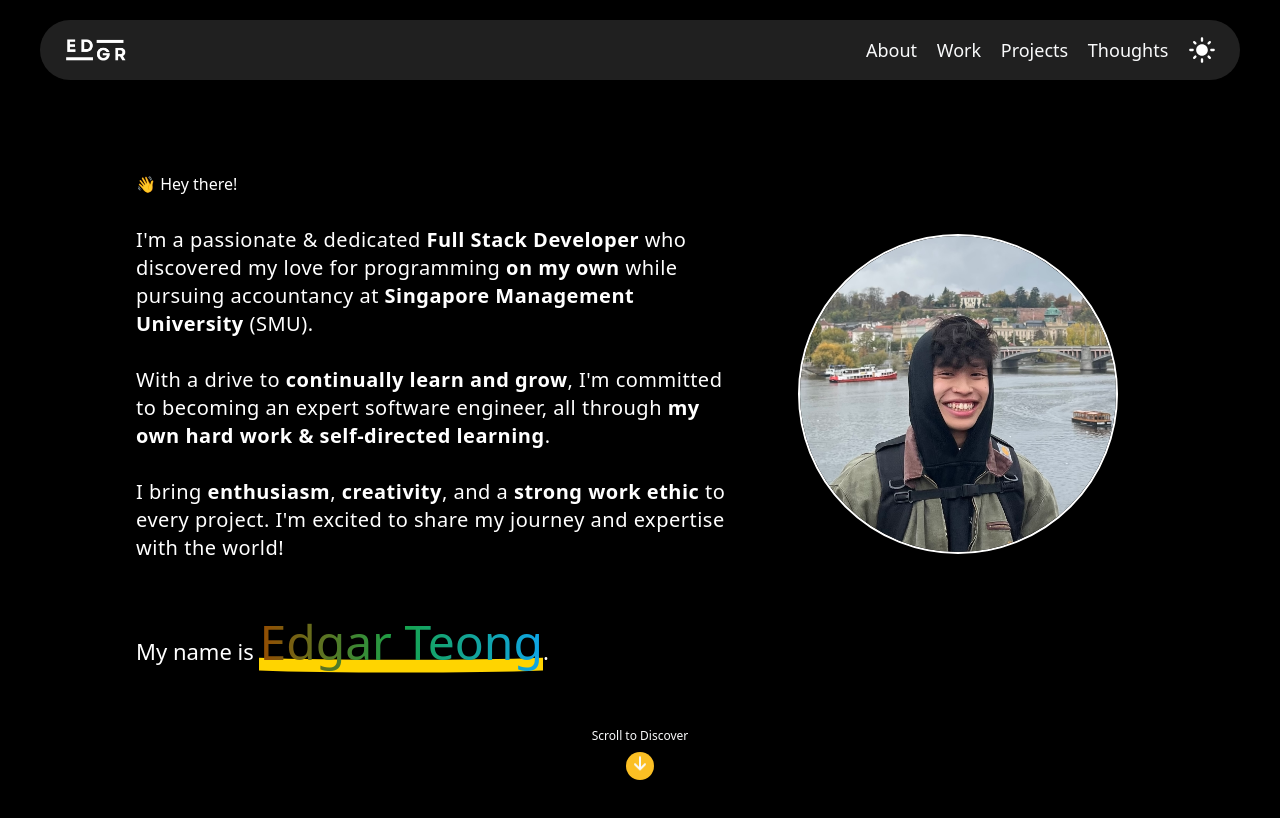
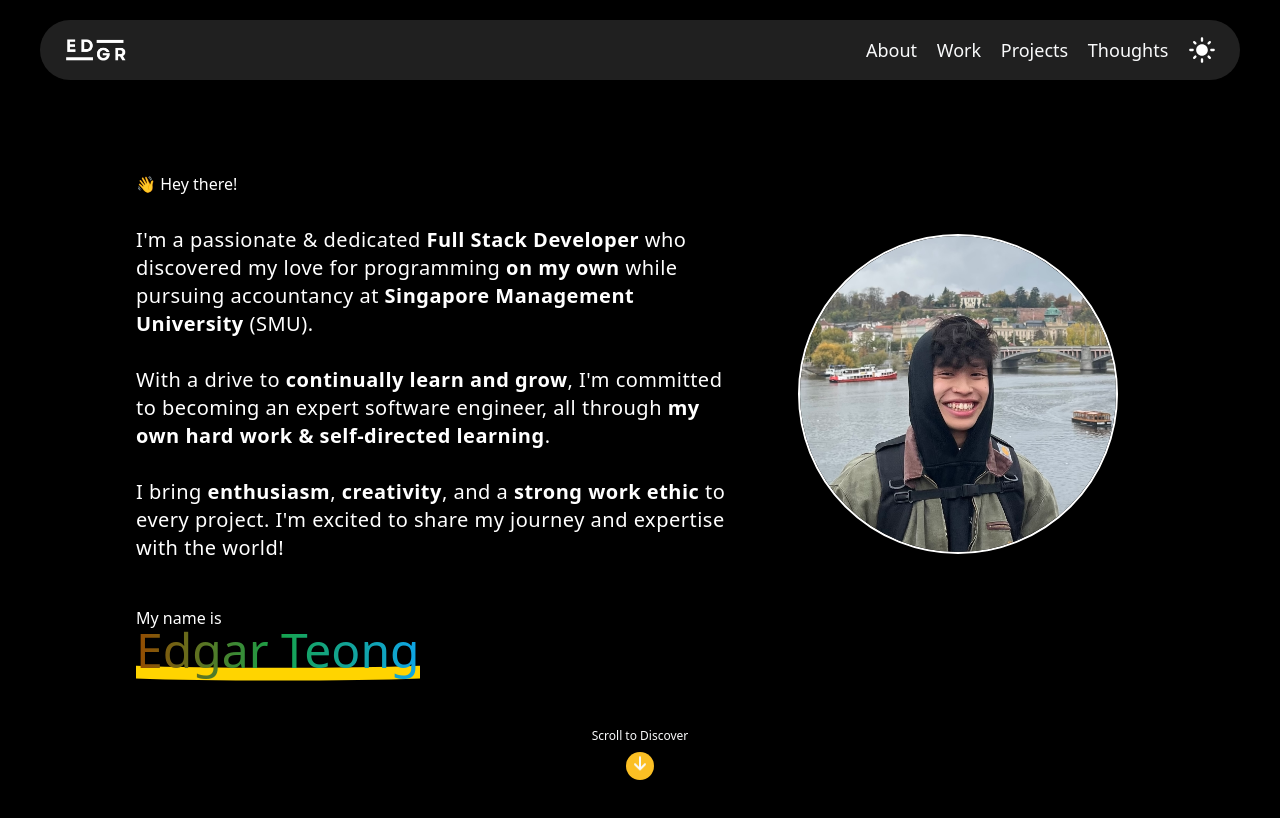
Before and after one commit to safarinexus/edgar-teong, a React (Vite) app: page / in a window 1280 px wide. Shown: the top 818 px of the page. Built offline with nearby package versions, Linux system fonts and the light colour scheme.

Commit message:
tweak to landing page layout

```diff
--- a/src/components/Landing/Landing.tsx
+++ b/src/components/Landing/Landing.tsx
@@ -4,26 +4,25 @@ const Landing = () => {
     return (
         <div
             id="landing"
-            className=" w-full h-full flex flex-col
+            className=" w-full h-full flex flex-col font-light text-base
                 sm:grid sm:gap-4 sm:items-center sm:grid-cols-[60%_40%] sm:grid-rows-[10%_auto_20%]
             "
         >
             <Headshot />
 
-            <h1 id="hey-there"className="font-light text-base mt-4 sm:mt-0 sm:col-start-1 sm:row-start-1 sm:self-end">
+            <h1 id="hey-there"className="mt-4 sm:mt-0 sm:col-start-1 sm:row-start-1 sm:self-end">
                 <span className="animate-wave inline-block">👋</span>
                 &nbsp;Hey there!
             </h1>
 
-            <h3 id="my-name-is" className="h-max font-light text-[22px] leading-none sm:col-start-1 sm:row-start-3 sm:col-span-2 mt-4 sm:mt-0">
-                My name is&nbsp;
-                <span className="relative h-[60px] text-5xl bg-gradient-to-r from-brown via-green-600 to-sky-500 inline-block text-transparent bg-clip-text">
+            <h3 id="my-name-is" className="h-max leading-none sm:col-start-1 sm:row-start-3 sm:col-span-2 mt-4 sm:mt-0">
+                My name is<br/>
+                <span className="inline-block relative font-extralight h-[60px] text-5xl bg-gradient-to-r from-brown via-green-600 to-sky-500 text-transparent bg-clip-text">
                     Edgar Teong
                     <svg className="absolute -bottom-2 w-full scale-0 origin-left transition-transfor ease-out animate-highlight left-0 h-auto -z-10 transform translate-y-1/3 saturate-200" xmlns="http://www.w3.org/2000/svg" viewBox="0 0 200 20">
                         <path d="M0,5 C50,7 150,7 200,5" stroke="#F2CD02" fill="none" stroke-width="9" stroke-linecap="round"/>
                     </svg>
                 </span>
-                .
             </h3>
 
             <p className="tracking-wide leading-[19px] sm:text-left font-light text-sm xs:text-base md:text-base lg:text-xl sm:row-start-2 animate-textFadeIn mt-6 sm:mt-0">
```
